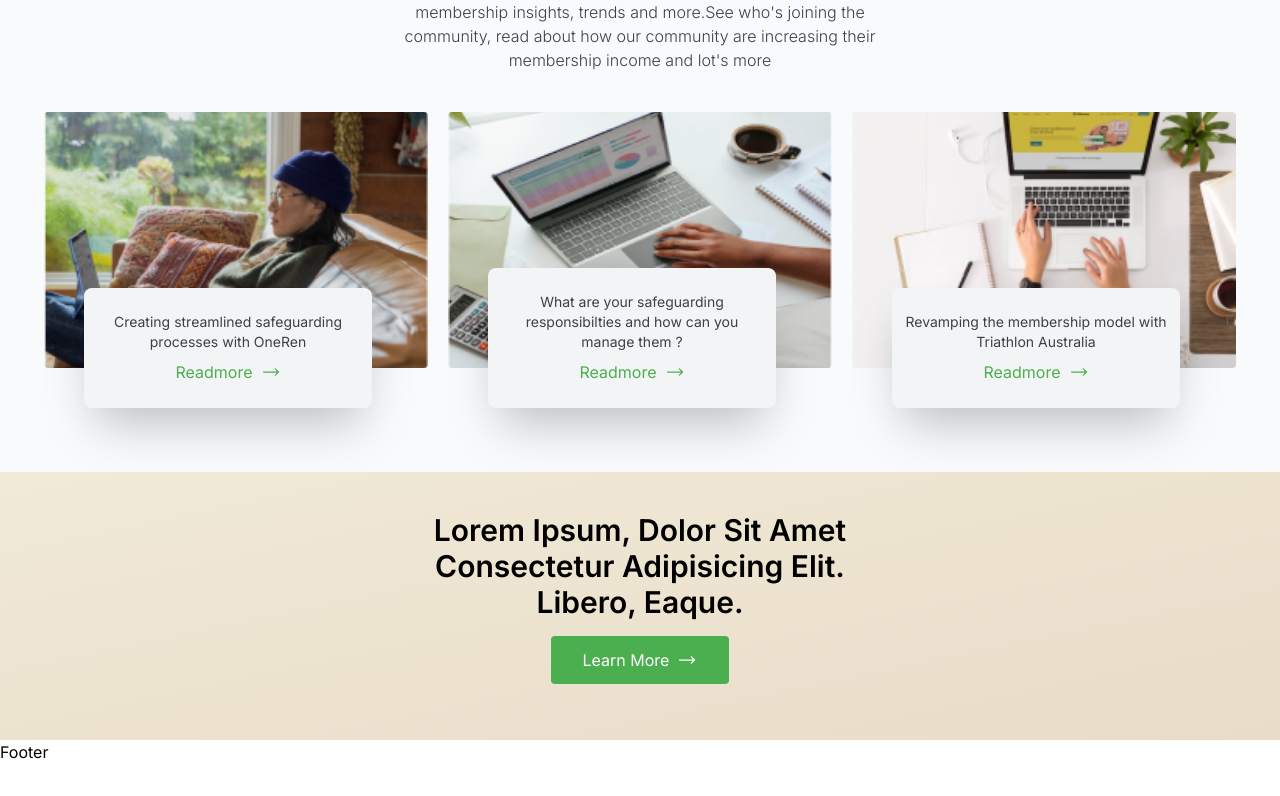
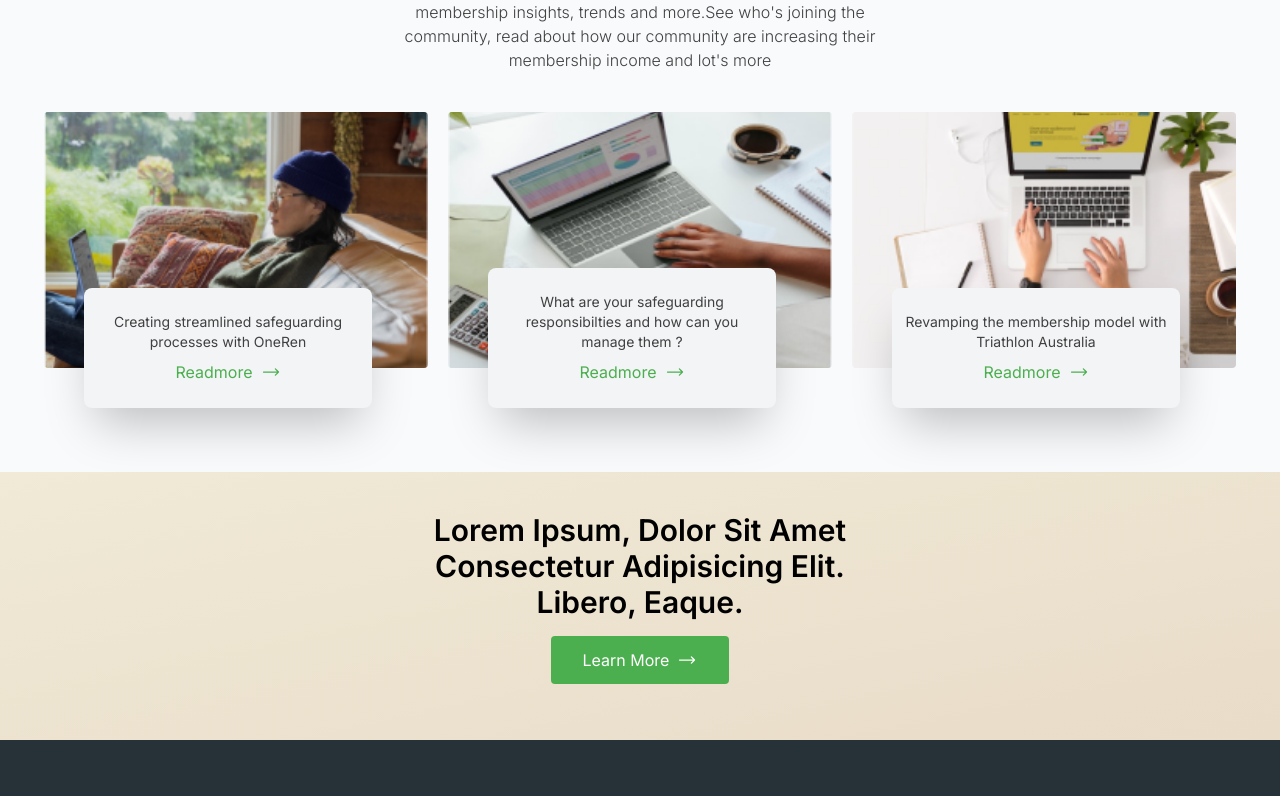
Before and after one commit to zablon-oigo/agency, a React (Vite) app: page / in a window 1280 px wide. Shown: the part 2500-3296 px from the top of the page. Before the commit the page ends 3264 px from the top, so only its background shows below. Built offline with nearby package versions, Linux system fonts and the light colour scheme.

Commit message:
Adding Background Color for footer Component

```diff
--- a/src/components/Footer.jsx
+++ b/src/components/Footer.jsx
@@ -2,7 +2,9 @@ import React from 'react'
 
 function Footer() {
   return (
-    <div>Footer</div>
+    <>
+    <div className="min-h-[300px] bg-[#263238] "></div>
+    </>
   )
 }
 
```
